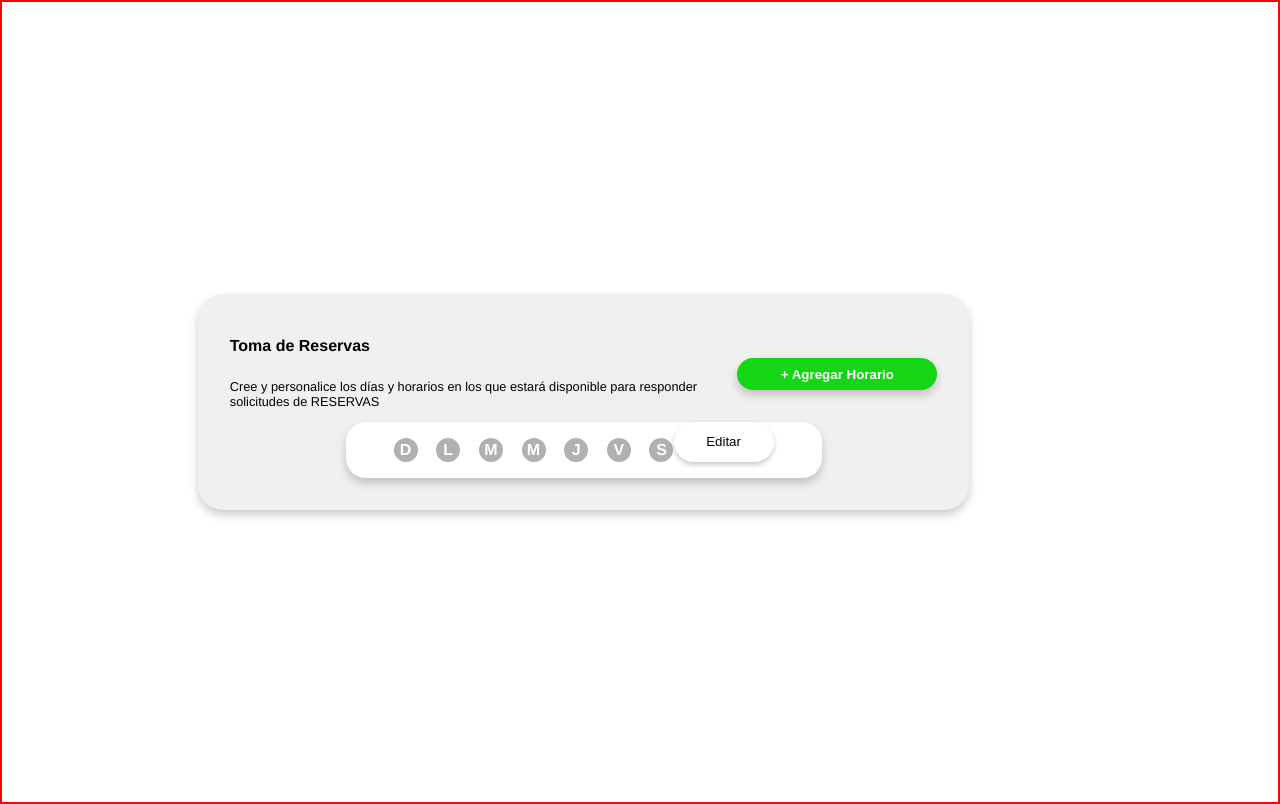
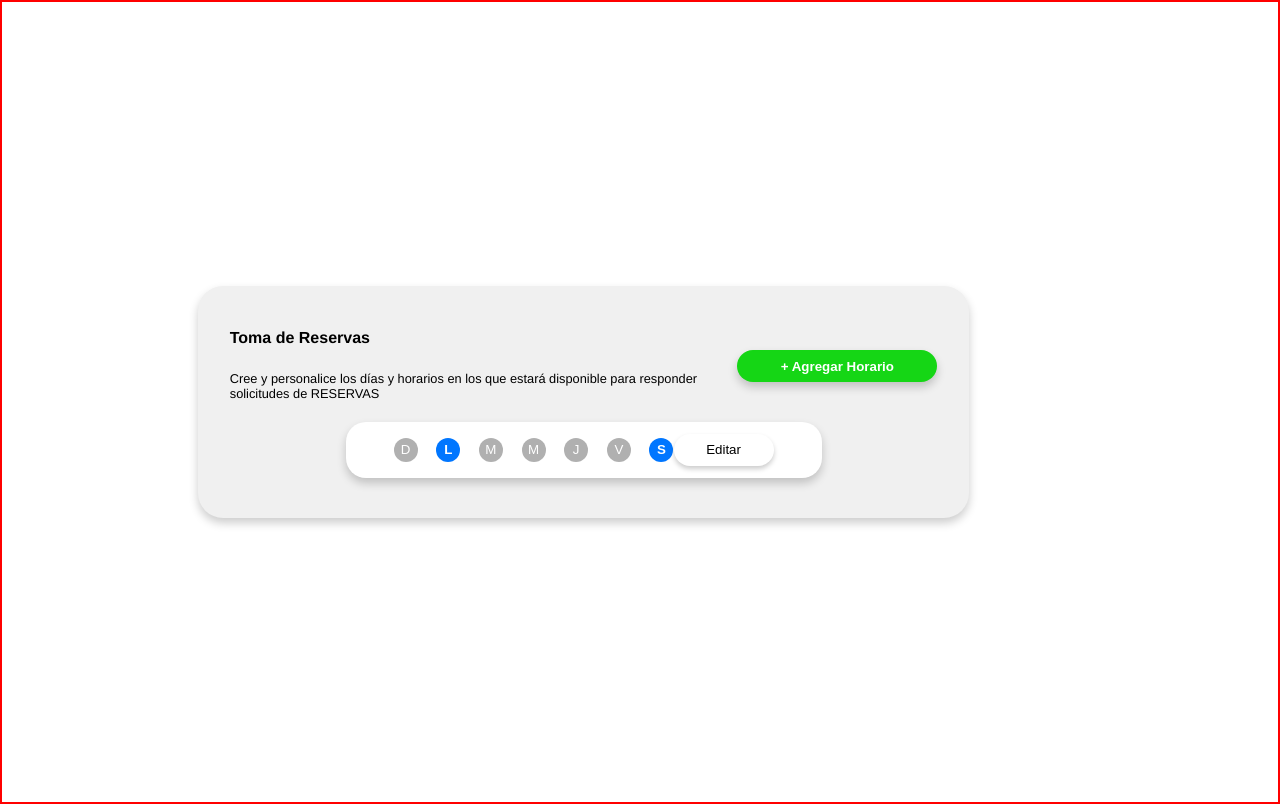
Before and after one commit to jglopezre/schedule-react-component, a React (Create React App) app: page / in a window 1280 px wide. Built offline with nearby package versions, Linux system fonts and the light colour scheme.

Commit message:
Days buttons improvements

```diff
--- a/src/components/ActivityBar/Component.js
+++ b/src/components/ActivityBar/Component.js
@@ -2,14 +2,14 @@ import React from 'react'
 import WeekDays from '../WeekDays/Component';
 import styles from './style.module.scss';
 
-const ActivityBar = ({ children }) => {
+const ActivityBar = ({ daysObj, children }) => {
 
   const { barWrapper, okButton } = styles;
   const buttonText = 'Editar';
 
   return (
     <div className={ barWrapper }>
-        <WeekDays />
+        <WeekDays { ...daysObj } />
         <button className={ okButton }><span>{ buttonText }</span></button>
     </div>
   )
--- a/src/components/ActivityBar/style.module.scss
+++ b/src/components/ActivityBar/style.module.scss
@@ -3,6 +3,7 @@
 .barWrapper {
     display: flex;
     flex-direction: row;
+    align-items: center;
     min-height: 3.5rem;
     border-radius: 20px;
     background-color: colors.$neutral-01;
@@ -11,13 +12,17 @@
         left: 3rem;
         right: 3rem;
     }
+    margin: {
+        top: 0.5rem;
+        bottom: 0.5rem;
+    }
 }
 
 .okButton {
     border: none;
     background-color: colors.$neutral-01;
     width: 100px;
-    height: 2.5rem;
+    height: 2rem;
     box-shadow: 0 3px 5px colors.$shadow-01;
     border-radius: 25px;
 }
--- a/src/components/ActivityCard/Component.js
+++ b/src/components/ActivityCard/Component.js
@@ -1,10 +1,16 @@
-import React from 'react';
+import React, { useEffect } from 'react';
 import ActivityBar from '../ActivityBar/Component';
 import styles from './style.module.scss';
 
 const ActivityCard = ( {children} ) => {
 
     const { cardWrapper, addButton, textBox, upperBox } = styles;
+
+    const weekOne = {
+        monday: true,
+        saturday: true
+    }
+
 
     return (
         <div className={ cardWrapper }>
@@ -16,10 +22,10 @@ const ActivityCard = ( {children} ) => {
                 <div>
                     <button className={ addButton }><span>+ Agregar Horario</span></button>
                 </div>
-
             </div>
             <div>
-                <ActivityBar />
+                <ActivityBar daysObj={ weekOne }/>
+
             </div>
 
         </div>
--- a/src/components/WeekDays/Component.js
+++ b/src/components/WeekDays/Component.js
@@ -1,39 +1,76 @@
-import React from 'react';
-import clsname from 'classnames';
+import React, { useState } from 'react';
+import clsName from 'classnames';
 import styles from './style.module.scss';
 
-const WeekDays = ( {sunday, monday, tuesday, wednesday, thursday, friday, saturday} ) => {
+const WeekDays = ( {
+    sunday = false,
+    monday = false,
+    tuesday = false,
+    wednesday = false,
+    thursday = false,
+    friday = false,
+    saturday = false,
+    isEnable = true } ) => {
 
     const { circle, active, selected, inactive } = styles;
 
-    const changingDay = ( opt ) => {
-        let f = '';
-        switch( opt ){
-            case 'active':
-                f = clsname( circle, active );
-                break;
-            case 'inactive':
-                f = clsname( circle, inactive );
-                break;
-            case 'selected':
-                f= clsname( circle, selected );
-                break;
-            default:
-                f = clsname( circle, inactive );
-                break;
-        };
-        return f;
-    };
+    const daysArr = [sunday, monday, tuesday, wednesday, thursday, friday, saturday];
+
+    const [styleState, setStyleState] = useState(() => {
+        let styleArr = [];
+
+        const setInitialState = ( index ) => {
+            if ( index ){
+                if( isEnable) {
+                    return clsName(circle, active);
+                } else {
+                    return clsName(circle, selected);
+                }
+            } else {
+                return clsName(circle, inactive);
+            }
+        }
+
+        for(let i = 0; i < 7 ; i++) {
+            styleArr.push( [ setInitialState( daysArr[i] ), daysArr[i] ] );
+        }
+
+        console.log(styleArr);
+        return styleArr;
+
+    });
+
+
+    const changingDay = ( day ) => {
+        if ( isEnable ) {
+            if( !styleState[ day ][1] ) {
+                setStyleState( ( data ) => {
+                    data[ day ][0] = clsName( circle, active );
+                    data[ day ][1] = true;
+                    return [...data];
+                });
+            } else {
+                setStyleState( ( data ) => {
+                    data[ day ][0] = clsName( circle, inactive );
+                    data[ day ][1] = false;
+                    return [...data];
+                });
+            }
+            console.log( styleState[ day ][0] );
+            console.log( styleState[ day ][1] );
+        }
+    }
 
     return (
         <div className={ styles.daysWrapper }>
-            <div className={ changingDay( sunday ) }><span>D</span></div>
-            <div className={ changingDay( monday ) }><span>L</span></div>
-            <div className={ changingDay( tuesday ) }><span>M</span></div>
-            <div className={ changingDay( wednesday ) }><span>M</span></div>
-            <div className={ changingDay( thursday ) }><span>J</span></div>
-            <div className={ changingDay( friday ) }><span>V</span></div>
-            <div className={ changingDay( saturday ) }><span>S</span></div>
+            {console.log('aqui')}
+            <button className={ styleState[0][0]} onClick={ () => { changingDay(0) } } >D</button>
+            <button className={ styleState[1][0]} onClick={ () => { changingDay(1) } } >L</button>
+            <button className={ styleState[2][0]} onClick={ () => { changingDay(2) } } >M</button>
+            <button className={ styleState[3][0]} onClick={ () => { changingDay(3) } } >M</button>
+            <button className={ styleState[4][0]} onClick={ () => { changingDay(4) } } >J</button>
+            <button className={ styleState[5][0]} onClick={ () => { changingDay(5) } } >V</button>
+            <button className={ styleState[6][0]} onClick={ () => { changingDay(6) } } >S</button>
         </div>
     )
 }
--- a/src/components/WeekDays/style.module.scss
+++ b/src/components/WeekDays/style.module.scss
@@ -11,13 +11,16 @@
     flex-direction: row;
     width: 280px;
     .circle {
-        @include center-flex;
         width: 24px;
         height: 24px;
         border-radius: 50%;
+        border: none;
         color: colors.$neutral-01;
-        span {
-            font-weight: bold;
+        cursor: pointer;
+        transition: 0.2s;
+        &:hover {
+            transform: scale(1.1);
+            box-shadow: 0 3px 5px colors.$shadow-01;
         }
     }
     .inactive {
```
